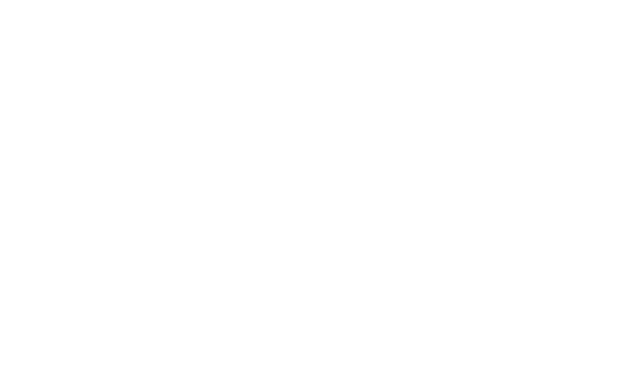
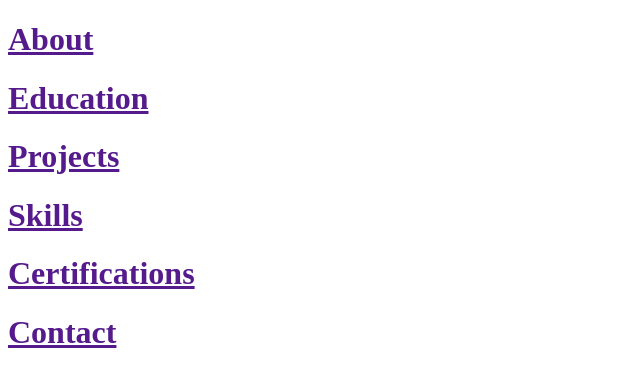
Before and after one commit to hkprasadam/task-21, a plain HTML site: page index.html in a window 1280 px wide. Shown: the whole page, without its empty margins (0-640 px from the left). Drawn offline with Linux system fonts and the light colour scheme.

Commit message:
add file

```diff
--- a/index.html
+++ b/index.html
@@ -4,18 +4,25 @@
     <meta charset="UTF-8">
     <meta name="viewport" content="width=device-width, initial-scale=1.0">
     <title>Document</title>
+    <style>
+
+    </style>
 </head>
 <body>
     <div>
         <div>
-        <a href=""></a>
-        <a href=""></a>
-        <a href=""></a>
-        <a href=""></a>
+        <a href=""><h1>About</h1></a>
+        <a href=""><h1>Education</h1></a>
+        <a href=""><h1>Projects</h1></a>
+        <a href=""><h1>Skills</h1></a>
+        <a href=""><h1>Certifications</h1></a>
+        <a href=""><h1>Contact</h1></a>
     </div>
     <div>
         <main>
-            <section></section>
+            <section>
+
+            </section>
             <section></section>
             <section></section>
             <section></section>
```
